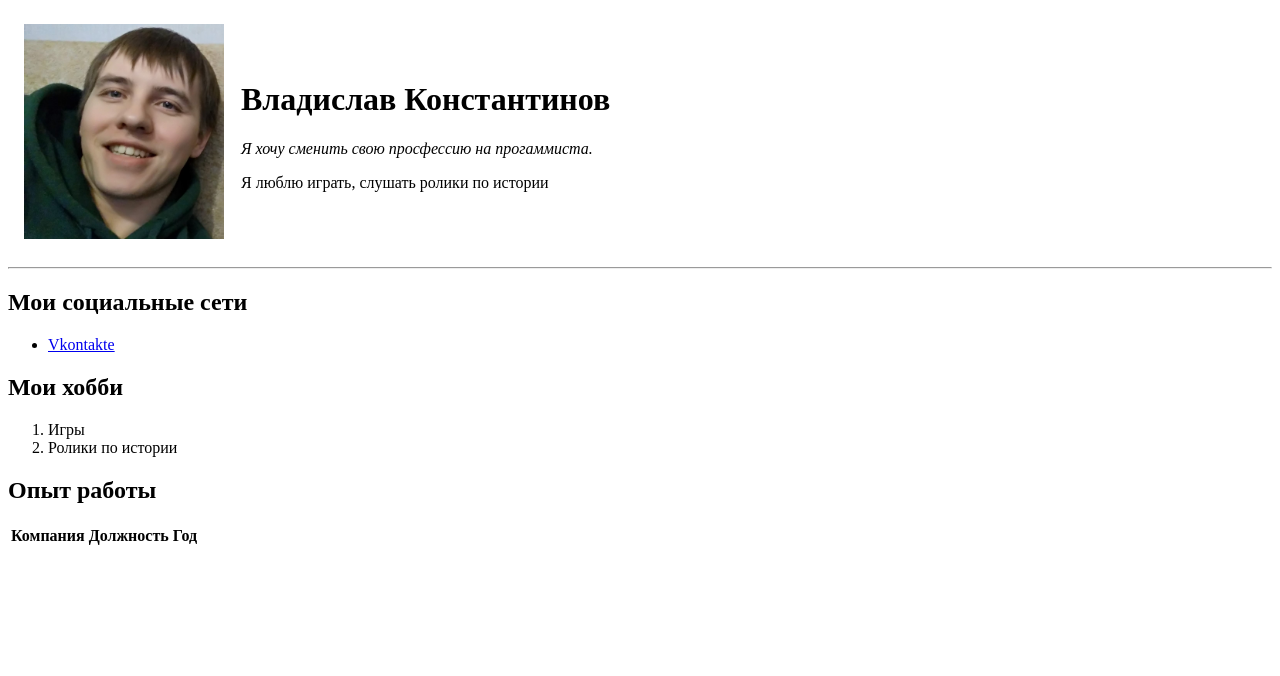
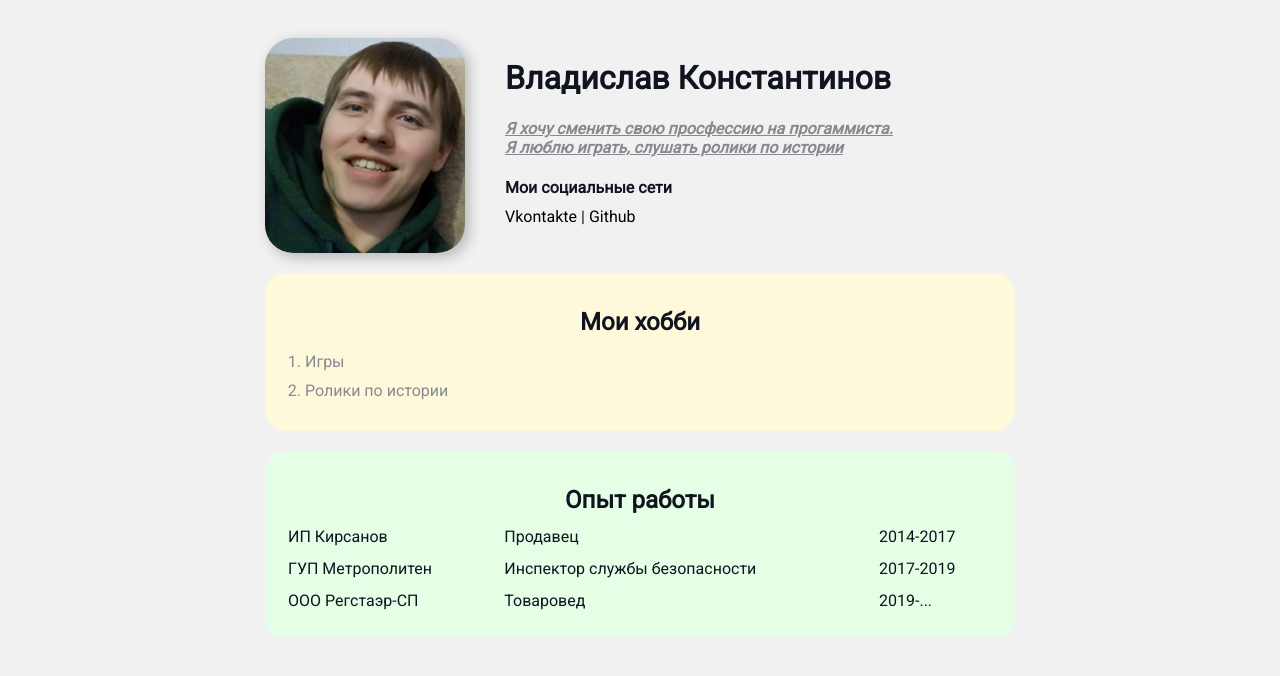
Before and after one commit to Konstantinov-Vladislav/Resume-Test, a plain HTML site: page index.html in a window 1280 px wide. Drawn offline with Linux system fonts and the light colour scheme.

Commit message:
Add files via upload

```diff
--- a/index.html
+++ b/index.html
@@ -3,44 +3,55 @@
   <head>
     <meta charset="UTF-8" />
     <title>Vladislav resumes</title>
+    <link rel="stylesheet" href="styles.css" />
   </head>
   <body>
-    <table cellspacing="15">
-      <tr>
-        <td>
-          <img src="Ava.jpg" alt="Мое фото" width="200" />
-        </td>
-        <td>
+    <div class="container">
+      <div class="info">
+        <img src="Ava.jpg" alt="Мое фото" class="avatar" />
+        <div class="info-text">
           <h1>Владислав Константинов</h1>
-          <p><em>Я хочу сменить свою просфессию на прогаммиста.</em></p>
+          <p>Я хочу сменить свою просфессию на прогаммиста.</p>
           <p>Я люблю играть, слушать ролики по истории</p>
-        </td>
-      </tr>
-    </table>
-    <hr />
-    <h2>Мои социальные сети</h2>
-    <ul>
-      <li>
+          <h4>Мои социальные сети</h4>
           <a href="https://vk.com/id226540417" target="_blank">Vkontakte</a>
-      </li>
-    </ul>
+          |
+          <a href="https://github.com/Konstantinov-Vladislav" target="_blank"
+            >Github</a
+          >
+        </div>
+      </div>
+      <div class="card bg-yellow">
         <h2>Мои хобби</h2>
-    <ol>
+        <ol class="list">
           <li>Игры</li>
           <li>Ролики по истории</li>
         </ol>
+      </div>
+      <div class="card bg-green">
         <h2>Опыт работы</h2>
-    <table>
+        <table class="table">
           <tr>
-        <th>Компания</th>
-        <th>Должность</th>
-        <th>Год</th>
+            <td>ИП Кирсанов</td>
+            <td>Продавец</td>
+            <td>2014-2017</td>
           </tr>
           <tr>
-        <td></td>
-        <td></td>
-        <td></td>
+            <td>ГУП Метрополитен</td>
+            <td>Инспектор службы безопасности</td>
+            <td>2017-2019</td>
+          </tr>
+
+          <tr>
+            <td>ООО Регстаэр-СП</td>
+            <td>Товаровед</td>
+            <td>2019-...</td>
           </tr>
         </table>
+      </div>
+      <!-- <div class="card bg-red">
+        <h2>Курсы</h2>
+      </div> -->
+    </div>
   </body>
 </html>
--- /dev/null
+++ b/styles.css
@@ -0,0 +1,110 @@
+@import url("https://fonts.googleapis.com/css2?family=Roboto&display=swap");
+body {
+  background-color: #f1f1f1;
+  color: #0f141e;
+
+  font-size: 16px;
+  font-weight: normal;
+  font-family: "Roboto", sans-serif;
+  /* font: normal 16px "Roboto", sans-serif; */
+}
+a {
+  color: black;
+  text-decoration: none;
+}
+a:hover {
+  text-decoration: underline;
+}
+a:active {
+  color: red;
+}
+/* a:visited {
+  color: grey;
+} */
+.avatar {
+  width: 200px;
+  border-radius: 28px;
+  box-shadow: 4px 4px 14px rgba(0, 0, 0, 25%);
+}
+.info {
+  display: flex;
+  margin-bottom: 20px;
+}
+@media (max-width: 700px) {
+  .info {
+    text-align: center;
+    display: block;
+  }
+}
+.info-text {
+  margin-left: 40px;
+}
+.info-text h4 {
+  margin-bottom: 10px;
+}
+.info p {
+  color: #86898f;
+  margin: 0;
+  font-style: italic;
+  font-weight: bold;
+  text-decoration: underline;
+  /* text-transform: capitalize; */
+  /* letter-spacing: 1px; */
+  /* word-spacing: 30px; */
+}
+/* .social {
+  background: purple;
+  /* padding: 15px; */
+/* padding: 15px 30px; */
+/* padding: 15px 20px 25px 30px;
+  border: 5px solid green; */
+/* border-bottom-style: dotted; */
+/* margin: 5px;
+} */
+.container {
+  max-width: 750px;
+  margin: auto;
+  padding-top: 30px;
+}
+/* .box-model div {
+  float: left;
+  background: #000;
+  height: 200px;
+  border: 4px solid red;
+  width: 25%;
+  box-sizing: border-box;
+} */
+.bg-yellow {
+  background: #fff9dc;
+}
+.bg-green {
+  background: #e5ffe7;
+}
+.bg-red {
+  background: #ffe5e5;
+}
+.card {
+  padding: 15px 20px;
+  margin-bottom: 20px;
+  border-radius: 20px;
+}
+.card h2 {
+  margin-bottom: 10px;
+}
+.list {
+  padding: 0 20px;
+}
+.list li {
+  color: #86898f;
+  margin-bottom: 10px;
+}
+
+.table {
+  width: 100%;
+}
+.table td {
+  padding-bottom: 10px;
+}
+h2 {
+  text-align: center;
+}
```
Lines whose indentation alone changed are shown as unchanged.
